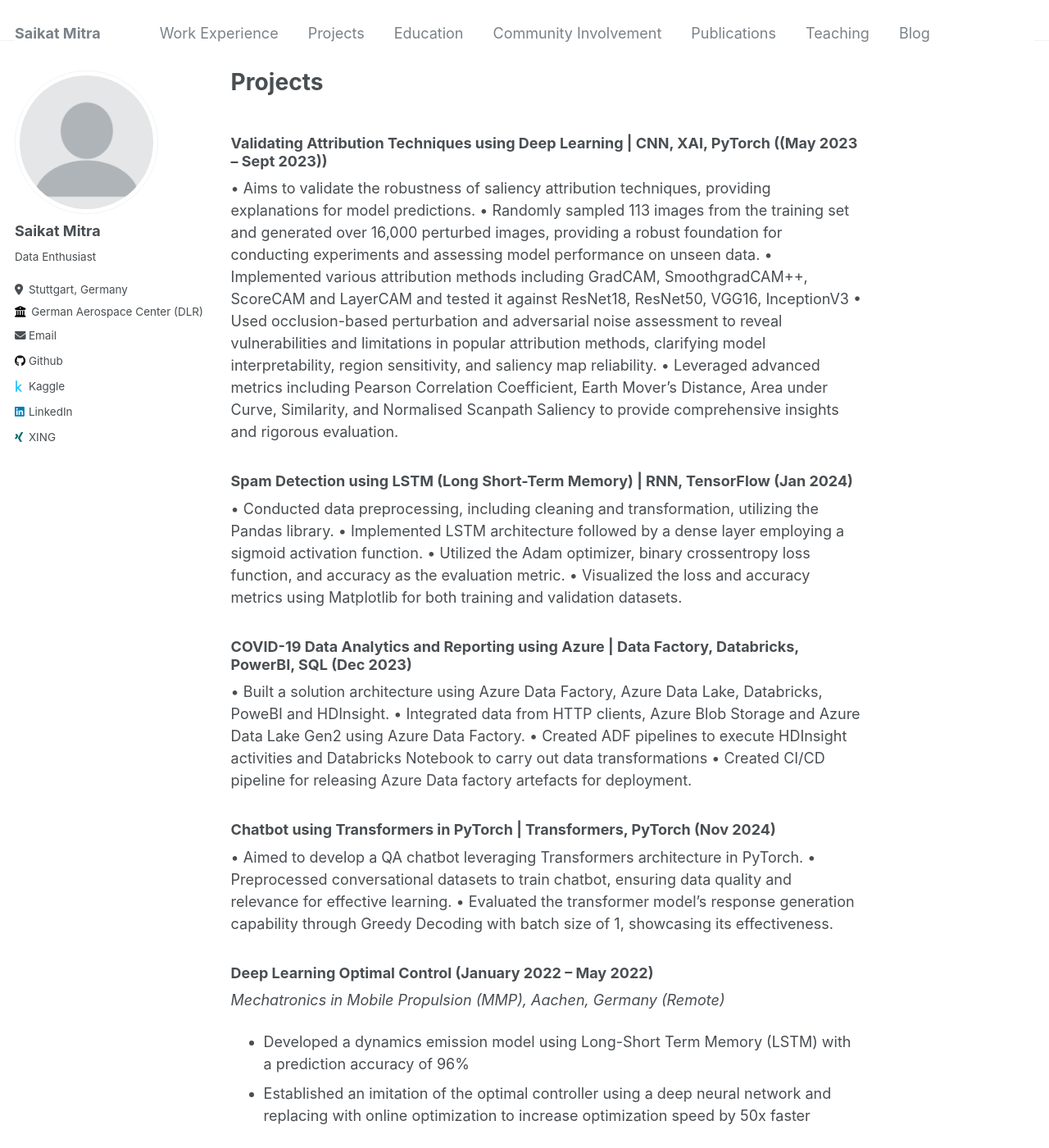
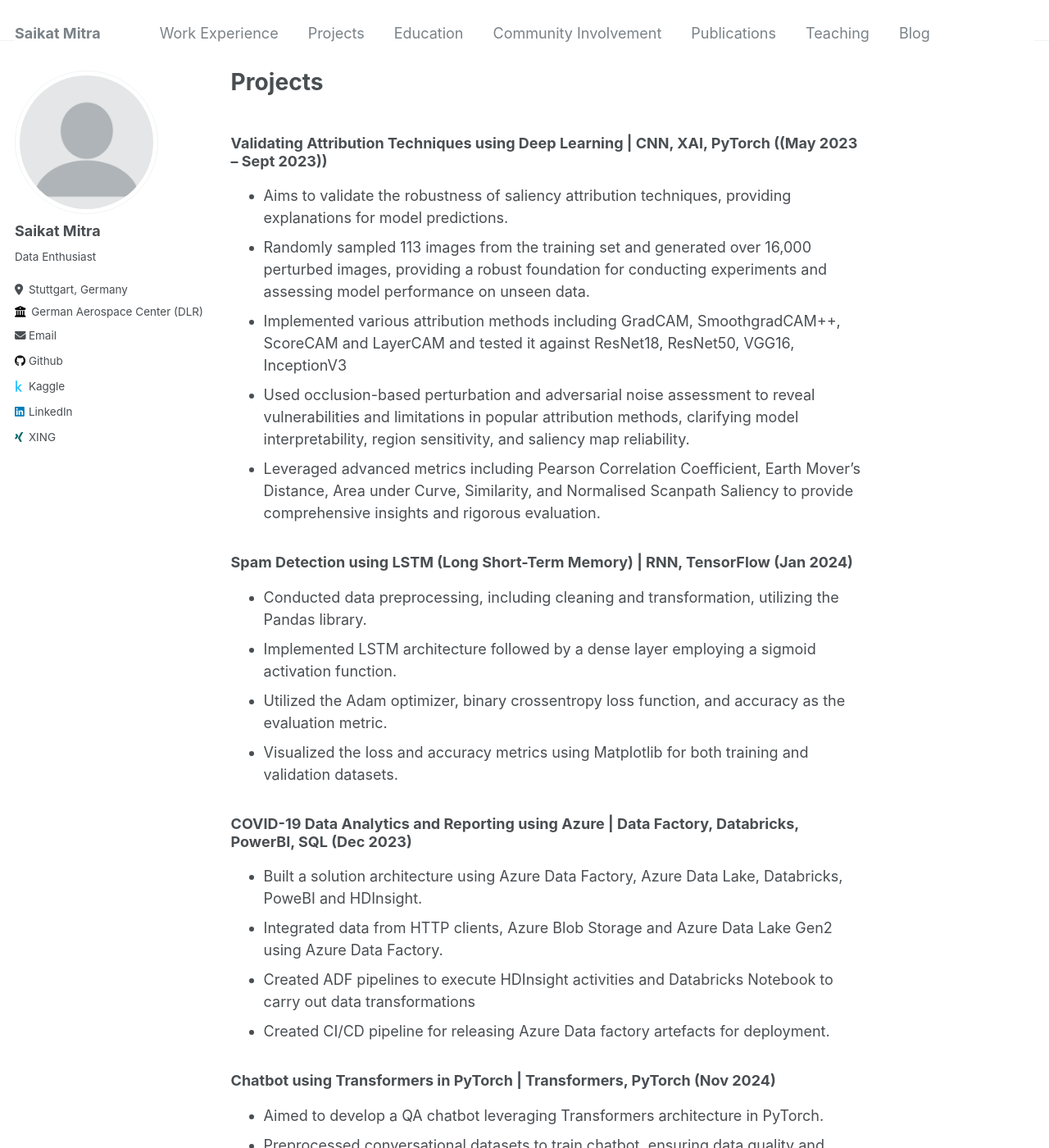
Before and after one commit to saikatmitra1998/saikatmitra1998.github.io, a Jekyll site: the page built from _pages/Projects.md, in a window 1280 px wide and 1400 px high. Shown: the whole window at 82% size. Built offline with Jekyll 4.4.1, drawn with Linux system fonts in a browser that asks for light colours; some of the changed text lies outside the part shown.

Commit message:
Update Projects.md

```diff
--- a/_pages/Projects.md
+++ b/_pages/Projects.md
@@ -9,57 +9,50 @@ redirect_from:
 
 ### Validating Attribution Techniques using Deep Learning | CNN, XAI, PyTorch ((May 2023 – Sept 2023))
 
-• Aims to validate the robustness of saliency attribution techniques, providing explanations for model predictions.
-• Randomly sampled 113 images from the training set and generated over 16,000 perturbed images, providing a
+- Aims to validate the robustness of saliency attribution techniques, providing explanations for model predictions.
+- Randomly sampled 113 images from the training set and generated over 16,000 perturbed images, providing a
 robust foundation for conducting experiments and assessing model performance on unseen data.
-• Implemented various attribution methods including GradCAM, SmoothgradCAM++, ScoreCAM and LayerCAM
+- Implemented various attribution methods including GradCAM, SmoothgradCAM++, ScoreCAM and LayerCAM
 and tested it against ResNet18, ResNet50, VGG16, InceptionV3
-• Used occlusion-based perturbation and adversarial noise assessment to reveal vulnerabilities and limitations in
+- Used occlusion-based perturbation and adversarial noise assessment to reveal vulnerabilities and limitations in
 popular attribution methods, clarifying model interpretability, region sensitivity, and saliency map reliability.
-• Leveraged advanced metrics including Pearson Correlation Coefficient, Earth Mover’s Distance, Area under Curve, Similarity, and Normalised Scanpath Saliency to provide comprehensive insights and rigorous evaluation.
+- Leveraged advanced metrics including Pearson Correlation Coefficient, Earth Mover’s Distance, Area under Curve, Similarity, and Normalised Scanpath Saliency to provide comprehensive insights and rigorous evaluation.
 
 ### Spam Detection using LSTM (Long Short-Term Memory) | RNN, TensorFlow (Jan 2024)
 
-• Conducted data preprocessing, including cleaning and transformation, utilizing the Pandas library.
-• Implemented LSTM architecture followed by a dense layer employing a sigmoid activation function.
-• Utilized the Adam optimizer, binary crossentropy loss function, and accuracy as the evaluation metric.
-• Visualized the loss and accuracy metrics using Matplotlib for both training and validation datasets.
+- Conducted data preprocessing, including cleaning and transformation, utilizing the Pandas library.
+- Implemented LSTM architecture followed by a dense layer employing a sigmoid activation function.
+- Utilized the Adam optimizer, binary crossentropy loss function, and accuracy as the evaluation metric.
+- Visualized the loss and accuracy metrics using Matplotlib for both training and validation datasets.
 
 ### COVID-19 Data Analytics and Reporting using Azure | Data Factory, Databricks, PowerBI, SQL (Dec 2023)
 
-• Built a solution architecture using Azure Data Factory, Azure Data Lake, Databricks, PoweBI and HDInsight.
-• Integrated data from HTTP clients, Azure Blob Storage and Azure Data Lake Gen2 using Azure Data Factory.
-• Created ADF pipelines to execute HDInsight activities and Databricks Notebook to carry out data transformations
-• Created CI/CD pipeline for releasing Azure Data factory artefacts for deployment.
+- Built a solution architecture using Azure Data Factory, Azure Data Lake, Databricks, PoweBI and HDInsight.
+- Integrated data from HTTP clients, Azure Blob Storage and Azure Data Lake Gen2 using Azure Data Factory.
+- Created ADF pipelines to execute HDInsight activities and Databricks Notebook to carry out data transformations
+- Created CI/CD pipeline for releasing Azure Data factory artefacts for deployment.
 
 ### Chatbot using Transformers in PyTorch | Transformers, PyTorch (Nov 2024)
 
-• Aimed to develop a QA chatbot leveraging Transformers architecture in PyTorch.
-• Preprocessed conversational datasets to train chatbot, ensuring data quality and relevance for effective learning.
-• Evaluated the transformer model’s response generation capability through Greedy Decoding with batch size of 1,
+- Aimed to develop a QA chatbot leveraging Transformers architecture in PyTorch.
+- Preprocessed conversational datasets to train chatbot, ensuring data quality and relevance for effective learning.
+- Evaluated the transformer model’s response generation capability through Greedy Decoding with batch size of 1,
 showcasing its effectiveness.
-
-### Deep Learning Optimal Control (January 2022 – May 2022)
-
-_Mechatronics in Mobile Propulsion (MMP), Aachen, Germany (Remote)_
-
-- Developed a dynamics emission model using Long-Short Term Memory (LSTM) with a prediction accuracy of 96%
-- Established an imitation of the optimal controller using a deep neural network and replacing with online optimization to increase optimization speed by 50x faster
 
 ### Employee Performance Optimisation using ML in GCP | BigQuery, BigQueryML (May 2023 - July 2023)
 
-• Leveraged GCP tools to visualize employee learning curves and develop data-driven employee assignment.
-• Demonstrated the benefits of data-driven employee assignment & improved allocation of service employees.
-• Utilized BigQuery, AutoML, BigQuery ML and Vertex AI for data exploration and training, Google data Studio
+- Leveraged GCP tools to visualize employee learning curves and develop data-driven employee assignment.
+- Demonstrated the benefits of data-driven employee assignment & improved allocation of service employees.
+- Utilized BigQuery, AutoML, BigQuery ML and Vertex AI for data exploration and training, Google data Studio
 (Looker) for visualizations.
-• Used Python and Flask to create the User Interface (UI) and deployed it in Google App Engine (GAE).
-• Employed Google Distance Matrix API for calculation of distances to client sites.
+- Used Python and Flask to create the User Interface (UI) and deployed it in Google App Engine (GAE).
+- Employed Google Distance Matrix API for calculation of distances to client sites.
 
 ### Movie Recommendation System using ML | Python, TKinter, SVD (Feb 2019 - June 2019)
 
-• Spearheaded team of three, building a Collaborative based Movie Recommendation System leveraging Python.
-• Implemented the SVD algorithm to mitigate MSE and RMSE and enhance system accuracy.
-• Utilized Tkinter, as GUI, to design and develop an intuitive and visually compelling user interface.
+- Spearheaded team of three, building a Collaborative based Movie Recommendation System leveraging Python.
+- Implemented the SVD algorithm to mitigate MSE and RMSE and enhance system accuracy.
+- Utilized Tkinter, as GUI, to design and develop an intuitive and visually compelling user interface.
 
 
 <!-- (GitHub) ([GitHub](https://github.com/arminnorouzi/patentGPT) - ([pypi](https://pypi.org/project/patentgpt-extract/))) - (May 2023 – Sept 2023) -->
```
